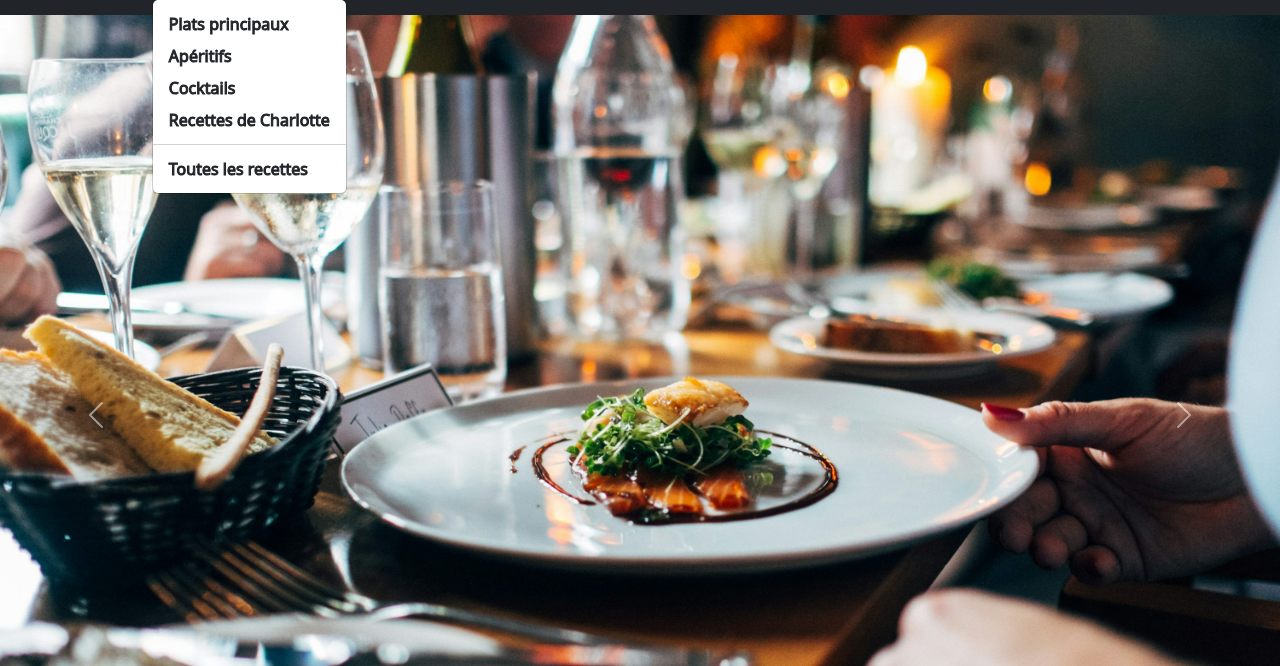
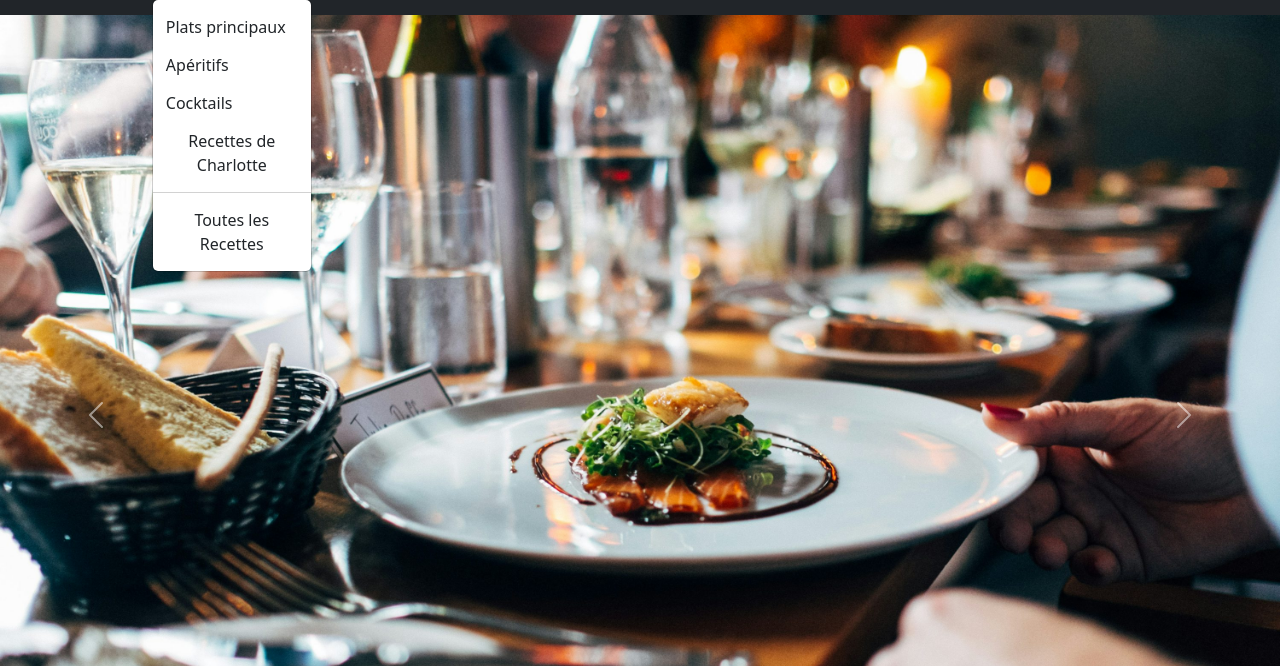
Before and after one commit to ME0WGE/livre-des-recettes, a plain HTML site: page index.html in a window 1280 px wide. Both pictures are taken after a click on the button "Menu". Shown: the part 65-731 px from the top of the page. Drawn offline with nearby package versions, Linux system fonts and the light colour scheme.

Commit message:
working on btn redirects from menu

```diff
--- a/index.html
+++ b/index.html
@@ -63,40 +63,26 @@
               </a>
               <ul class="dropdown-menu">
                 <li>
-                  <a
-                    class="dropdown-item text-dark"
-                    href="./public/pages/principaux.html"
-                    >Plats principaux</a
-                  >
+                  <button class="btn btn-menu-principaux">
+                    Plats principaux
+                  </button>
                 </li>
                 <li>
-                  <a
-                    class="dropdown-item text-dark"
-                    href="./public/pages/apéritifs.html"
-                    >Apéritifs</a
-                  >
+                  <button class="btn btn-menu-apéritifs">Apéritifs</button>
                 </li>
                 <li>
-                  <a
-                    class="dropdown-item text-dark"
-                    href="./public/pages/cocktails.html"
-                    >Cocktails</a
-                  >
+                  <button class="btn btn-menu-cocktails">Cocktails</button>
                 </li>
                 <li>
-                  <a
-                    class="dropdown-item text-dark"
-                    href="./public/pages/charlotte.html"
-                    >Recettes de Charlotte</a
-                  >
+                  <button class="btn btn-menu-charlotte">
+                    Recettes de Charlotte
+                  </button>
                 </li>
                 <li><hr class="dropdown-divider" /></li>
                 <li>
-                  <a
-                    class="dropdown-item text-dark"
-                    href="./public/pages/recettes.html"
-                    >Toutes les recettes</a
-                  >
+                  <button class="btn btn-menu-toutes">
+                    Toutes les Recettes
+                  </button>
                 </li>
               </ul>
             </li>
--- a/public/js/main.js
+++ b/public/js/main.js
@@ -1,6 +1,11 @@
 // Variables
 let btnForm = document.querySelector(".btn-primary");
 let btnRedirect = document.querySelector(".btn-recettes");
+let btnPrincipaux = document.querySelector(".btn-menu-principaux");
+let btnApéritifs = document.querySelector(".btn-menu-apéritifs");
+let btncocktails = document.querySelector(".btn-menu-cocktails");
+let btnCharlotte = document.querySelector(".btn-menu-charlotte");
+let btnToutes = document.querySelector(".btn-menu-toutes");
 let inputForm = document.querySelector("#exampleInputEmail1");
 let section = document.querySelectorAll("section");
 let btn = document.createElement("button");
```
